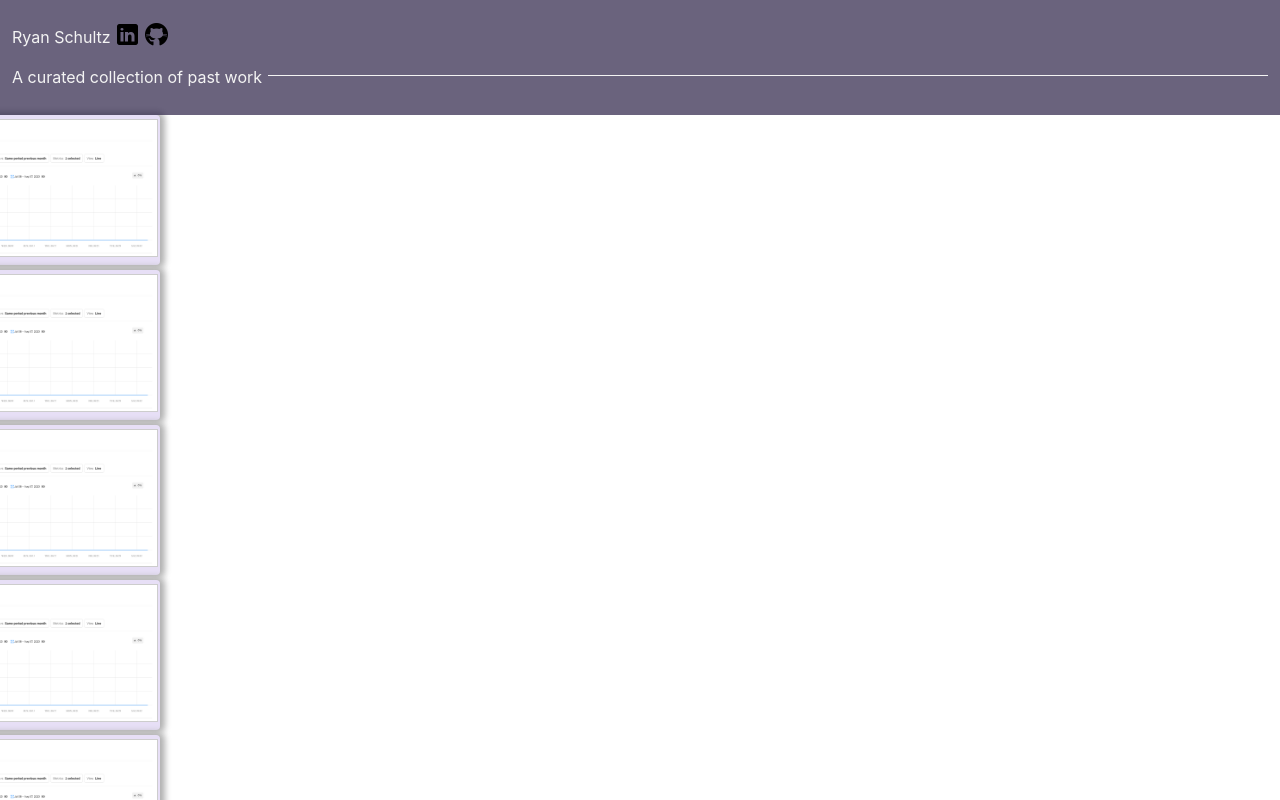
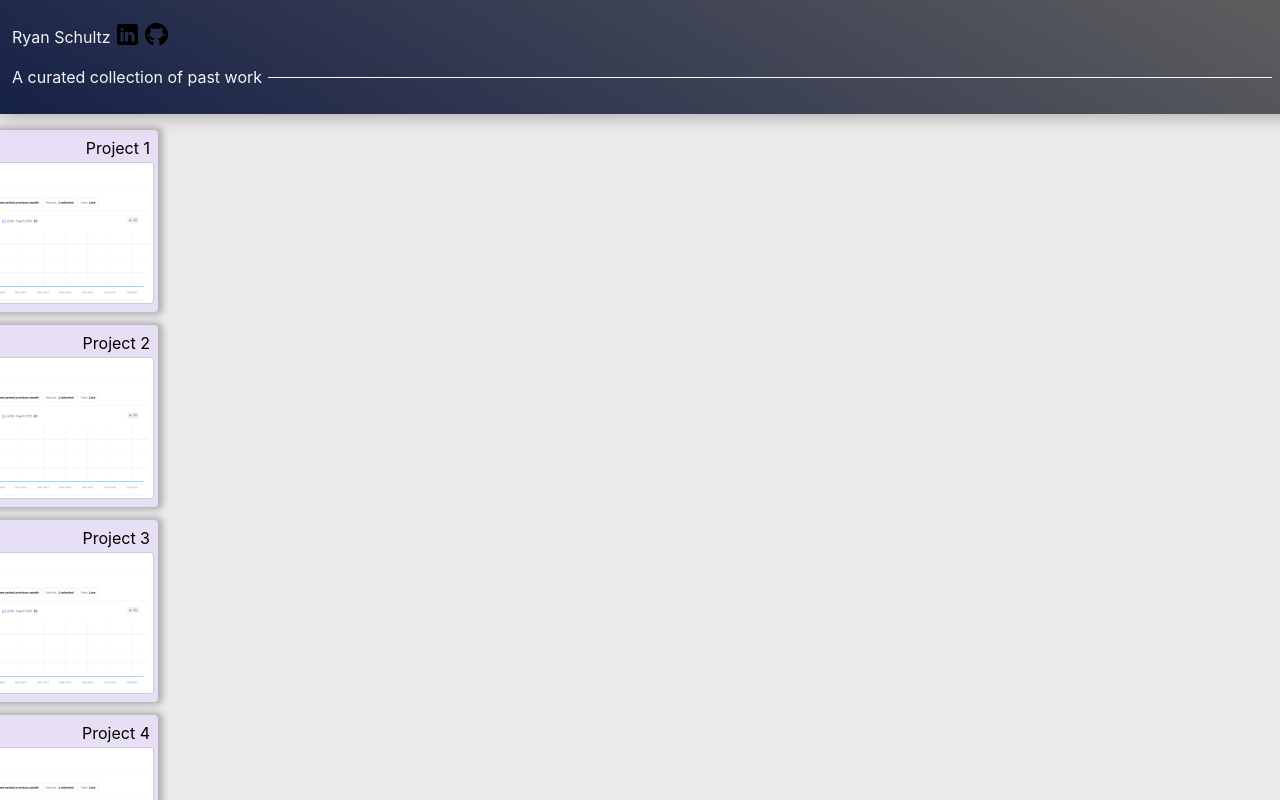
Before and after one commit to r-schultz/portfolio, a React (Create React App) app: page / in a window 1280 px wide. Shown: the top 800 px of the page. Built offline with nearby package versions, Linux system fonts and the light colour scheme.

Commit message:
fix: Style updates, animation fixes
- Slide animation still not working

```diff
--- a/public/index.html
+++ b/public/index.html
@@ -24,7 +24,7 @@
       work correctly both with client-side routing and a non-root public URL.
       Learn how to configure a non-root public URL by running `npm run build`.
     -->
-    <title>React App</title>
+    <title>Portfolio</title>
   </head>
   <body>
     <noscript>You need to enable JavaScript to run this app.</noscript>
--- a/src/App.scss
+++ b/src/App.scss
@@ -1,16 +1,27 @@
+.app {
+  overflow: hidden;
+  height: 100vh;
+
+  background-color: #ebebeb;
+}
+
 .main-content {
   display: flex;
-  z-index: 0;
+  height: calc(100% - 114px);
 
-  nav {
-    max-width: 200px;
-  }
+  margin-top: 114px;
 
-  div {
+  > div {
     flex-grow: 1;
   }
 }
 
 .project-list {
-  width: 100%;
+  padding: 8px 0;
+  overflow: auto;
+  width: 218px;
+
+  &.in-flow {
+    position: relative;
+  }
 }
--- a/src/App.tsx
+++ b/src/App.tsx
@@ -1,5 +1,5 @@
-import React, { useState } from 'react';
-import type { Project } from './components/ProjectCard';
+import React, { createRef, RefObject, useRef, useState } from 'react';
+import type { Project, ProjectHandle } from './components/ProjectCard';
 import { ProjectCard } from './components/ProjectCard';
 import ProjectInfo from './components/ProjectInfo';
 import About from './components/About';
@@ -8,25 +8,43 @@ import './App.scss';
 
 function App() {
   const [activeProject, setActiveProject] = useState<Project>();
-  function setActiveAndInactive(project: Project) {
-    projects.forEach((p) => {
-      p.active = p === project;
-    });
+  const [lastActiveProjectRef, setLastActiveProjectRef] = useState<RefObject<ProjectHandle>>();
+  const [doneAnimating, setDoneAnimating] = useState<boolean>(false);
+
+  function setNewActiveProject(project: Project, projectRef: RefObject<ProjectHandle>) {
     setActiveProject(project);
+    if (lastActiveProjectRef) {
+      lastActiveProjectRef.current?.reset();
+    }
+    setLastActiveProjectRef(projectRef);
   }
 
+  const projectRefs = React.useRef([]);
+  projectRefs.current = projects.map((_, i) => projectRefs.current[i] ?? createRef());
+
+  const projectAnimations = new Array(projects.length).fill(false);
+
   return (
-    <div className="App">
+    <div className="app">
       <About />
 
       <div className={'main-content'}>
-        <nav className={'project-list'}>
+        <nav className={`project-list ${doneAnimating ? 'in-flow' : ''}`}>
           {projects.map((p, index) => {
             return <ProjectCard
               index={index}
               key={p.id}
               project={p}
-              setActiveProject={setActiveAndInactive}
+              setActiveProject={(project: Project) => {
+                setNewActiveProject(project, projectRefs.current[index]);
+              }}
+              onAnimationComplete={(project: Project) => {
+                projectAnimations[projects.indexOf(project)] = true;
+                if (projectAnimations.every((v) => v)) {
+                  setDoneAnimating(true);
+                }
+              }}
+              ref={projectRefs.current[index]}
             />
           })}
         </nav>
--- a/src/components/About.scss
+++ b/src/components/About.scss
@@ -1,10 +1,13 @@
 .about-container {
-  padding: 12px;
-  position: relative;
+  height: 90px;
+  position: fixed;
+  width: 100%;
   z-index: 1;
 
-  background-color: rgba(44, 33, 71, 0.7);
-  box-shadow: 0 0 20px px rgb(79, 79, 79);
+  padding: 12px;
+
+  background-image: linear-gradient(30deg, rgb(22, 33, 71), rgb(95, 95, 95));
+  box-shadow: 0 0 20px rgb(154, 154, 154);
   color: #f4f4f4;
 }
 
@@ -27,9 +30,9 @@
 
   span:nth-child(2) {
     position: relative;
-    margin-left: 6px;
+    margin: 0 20px 0 6px;
     flex-grow: 1;
-    top: .5em;
+    top: .6em;
 
     content: "";
 
--- a/src/components/ProjectCard.scss
+++ b/src/components/ProjectCard.scss
@@ -1,16 +1,35 @@
 .project-item-container {
+  position: absolute;
+  margin: 8px 0;
+
   list-style-type: none;
-}
 
   .project-item {
+    padding: 4px;
+
     background-color: #e7dff6;
     border-radius: 4px;
     box-shadow: 2px 0 6px 3px #b0b0b0;
+
+    transition: box-shadow 1s;
+
     cursor: pointer;
+
+    &:hover, &.active {
+      box-shadow: 2px 0 6px 3px #797979;
+    }
+
+    p {
+      margin: 0;
       padding: 4px;
+      font-size: 16px;
+      text-align: right;
+    }
 
     img {
-    max-width: 100%;
+      width: calc(100% - 2px);
       border: 1px solid #cdcdcd;
+      border-radius: 4px;
     }
   }
+}
--- a/src/components/ProjectCard.tsx
+++ b/src/components/ProjectCard.tsx
@@ -1,10 +1,11 @@
-import { animated, easings, useSpring } from '@react-spring/web';
-import { forwardRef } from 'react';
+import { animated, Controller, easings, SpringValue, useSpring } from '@react-spring/web';
+import { forwardRef, useMemo, useImperativeHandle, useState } from 'react';
 import useWindowDimensions from '../hooks/useWindowDimensions';
 import './ProjectCard.scss';
 
-const CARD_DIMENSIONS = { WIDTH: 200, HEIGHT: 150, PADDING: 10 };
+const CARD_DIMENSIONS = { WIDTH: 200, HEIGHT: 175, PADDING: 10 };
 const ROTATION_MAX_DEG = 10;
+const INITIAL_X_POS = -25;
 
 export interface Project {
   id: number;
@@ -12,69 +13,100 @@ export interface Project {
   description: string;
   imageSrc?: string;
   imageAlt?: string;
-  active: boolean;
 }
 
 interface Props {
   index: number;
   project: Project;
   setActiveProject: (project: Project) => void;
+  onAnimationComplete: (project: Project) => void;
 }
 
-const ProjectCard = forwardRef<JSX.IntrinsicElements['li'], Props>(function({index, project, setActiveProject}, ref) {
+export type ProjectHandle = {
+  reset: () => void;
+};
+
+const ProjectCard = forwardRef<ProjectHandle, Props>(function({index, project, setActiveProject, onAnimationComplete}, ref) {
   const { width } = useWindowDimensions();
   const rotation = index % ROTATION_MAX_DEG;
+  const [active, setActive] = useState<boolean>(false);
 
-  const layoutSpring = useSpring({
-    delay: 1000,
+  const [layoutSpring, layoutAPI] = useSpring(() => ({
+    delay: 1250,
     duration: 500,
     from: {
-      x: Math.random() * width,
-      y: Math.random() * 50 + 10,
-      rotate: (index % 2 === 0 ? -rotation : rotation)
+      x: (Math.random() * width / 2) + 200,
+      y: (Math.random() * 100) + 114,
+      rotate: (index % 2 === 0 ? -rotation : rotation),
+      scale: 1.6
     },
     to: {
-      x: -20,
-      y: (CARD_DIMENSIONS.HEIGHT * index) + (index > 0 ? 5 * index : 0),
-      rotate: 0
+      x: INITIAL_X_POS,
+      y: (CARD_DIMENSIONS.HEIGHT * index) + (index > 0 ? 20 * index : 0),
+      rotate: 0,
+      scale: 1
     },
     config: {
       easing: easings.easeOutElastic
+    },
+    onRest() {
+      onAnimationComplete(project);
     }
-  });
+  }));
 
-  const [bounceSpring, api] = useSpring(() => ({
+  // const slideController = useMemo(() => {
+  //   const slideSpring = new SpringValue({
+  //     from: {
+  //       x: INITIAL_X_POS,
+  //     },
+  //     to: {
+  //       x: 25,
+  //     },
+  //   });
+  //   return new Controller({ from: slideSpring, reverse: active });
+  // }, [active]);
+
+  const [slideSpring, slideAPI] = useSpring(() => ({
+    pause: true,
     duration: 200,
-    pause: !project.active,
+    reverse: active,
     from: {
-      x: -20,
+      x: INITIAL_X_POS,
     },
     to: {
-      x: 20,
+      x: 25,
     },
     config: {
       easing: easings.easeInBounce,
       bounce: 1000,
     }
-  }), [project.active]);
+  }), [active]);
+
+  useImperativeHandle(ref, () => {
+    return {
+      reset() {
+        setActive(false);
+        slideAPI.start();
+      }
+    }
+  });
 
   return (
     <animated.li className={'project-item-container'} style={{
-        position: 'absolute',
-        maxHeight: CARD_DIMENSIONS.HEIGHT,
-        width: CARD_DIMENSIONS.WIDTH,
         ...layoutSpring,
       }}
       onClick={() => {
         setActiveProject(project);
-        api.resume();
+        slideAPI.start();
+        setActive(true);
       }}>
-      <animated.div className={'project-item'} style={{
-        position: 'relative',
-        ...bounceSpring
-      }}>
-        <img src={project.imageSrc} alt={project.imageAlt} />
-      </animated.div>
+        <animated.div className={`project-item ${active ? 'active' : ''}`} style={{
+          width: CARD_DIMENSIONS.WIDTH,
+          ...slideSpring
+        }}>
+          <p>{project.title}</p>
+          <img src={project.imageSrc} alt={project.imageAlt} />
+        </animated.div>
     </animated.li>
   );
 });
--- a/src/components/ProjectInfo.scss
+++ b/src/components/ProjectInfo.scss
@@ -1,10 +1,9 @@
 .project-info {
   display: none;
-  overflow: hidden;
+  overflow: auto;
+  height: calc(100% - 20px);
+
   padding: 10px;
-  height: 100vh;
-
-  background-color: #ebebeb;
 
   &.active {
     display: block;
--- a/src/config/projects.ts
+++ b/src/config/projects.ts
@@ -7,42 +7,42 @@ const projects : Project[] = [{
     description: 'Project 1 description',
     imageSrc: salesTrends,
     imageAlt: '',
-    active: false
   }, {
     id: 2,
     title: 'Project 2',
     description: 'Project 2 description',
     imageSrc: salesTrends,
     imageAlt: '',
-    active: false
   },{
     id: 3,
     title: 'Project 3',
     description: 'Some project details and lots of text and stuff here thanx for reading',
     imageSrc: salesTrends,
     imageAlt: '',
-    active: false
   },{
     id: 4,
     title: 'Project 4',
     description: 'Some project details and lots of text and stuff here thanx for reading',
     imageSrc: salesTrends,
     imageAlt: '',
-    active: false
   },{
     id: 5,
     title: 'Project 5',
     description: 'Some project details and lots of text and stuff here thanx for reading',
     imageSrc: salesTrends,
     imageAlt: '',
-    active: false
   },{
     id: 6,
     title: 'Project 6',
     description: 'Some project details and lots of text and stuff here thanx for reading',
     imageSrc: salesTrends,
     imageAlt: '',
-    active: false
+  }, {
+    id: 7,
+    title: 'Project 7',
+    description: 'Some project details and lots of text and stuff here thanx for reading',
+    imageSrc: salesTrends,
+    imageAlt: '',
   }];
 
   export default projects;
```
Lines whose indentation alone changed are shown as unchanged.
